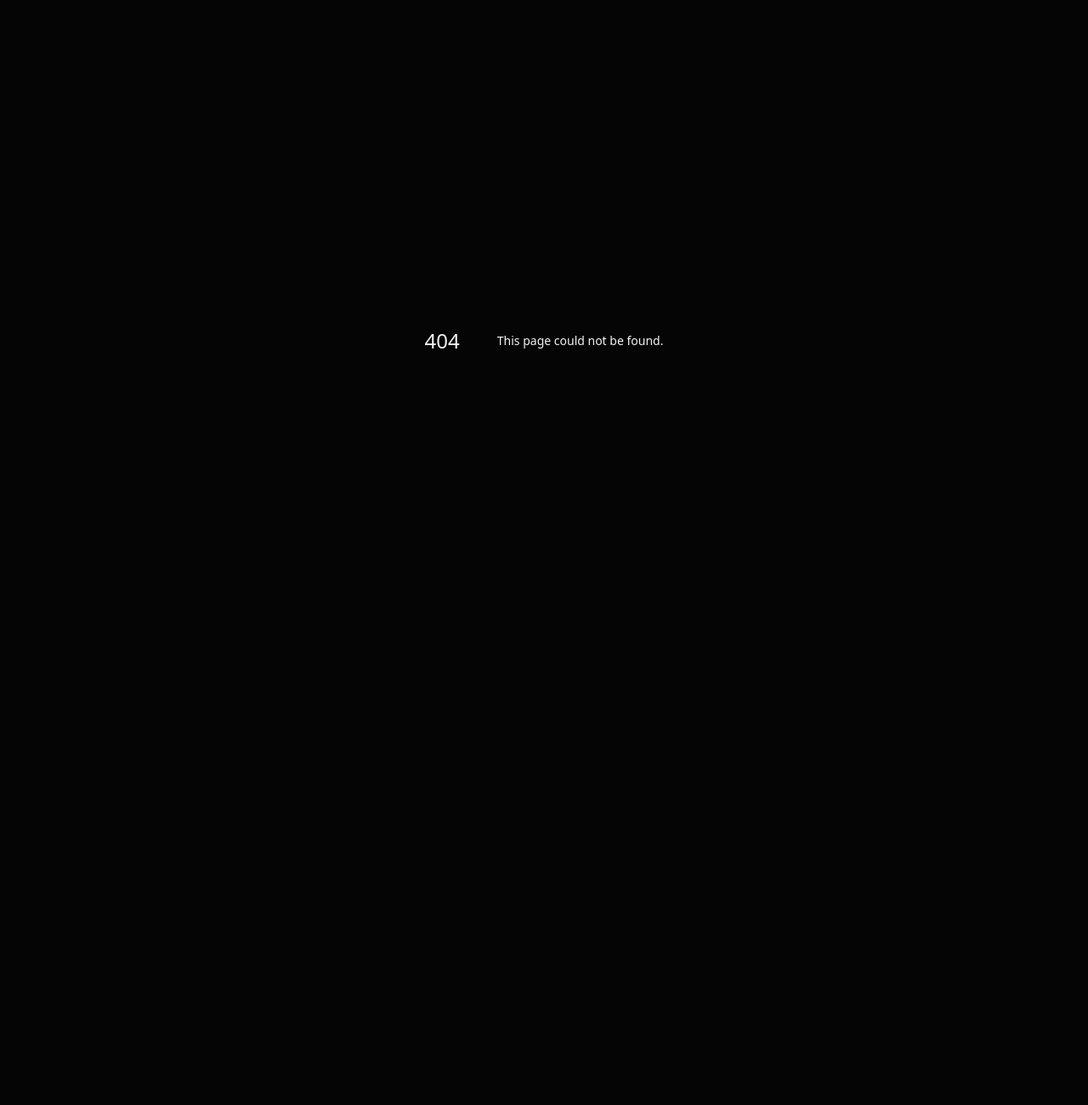
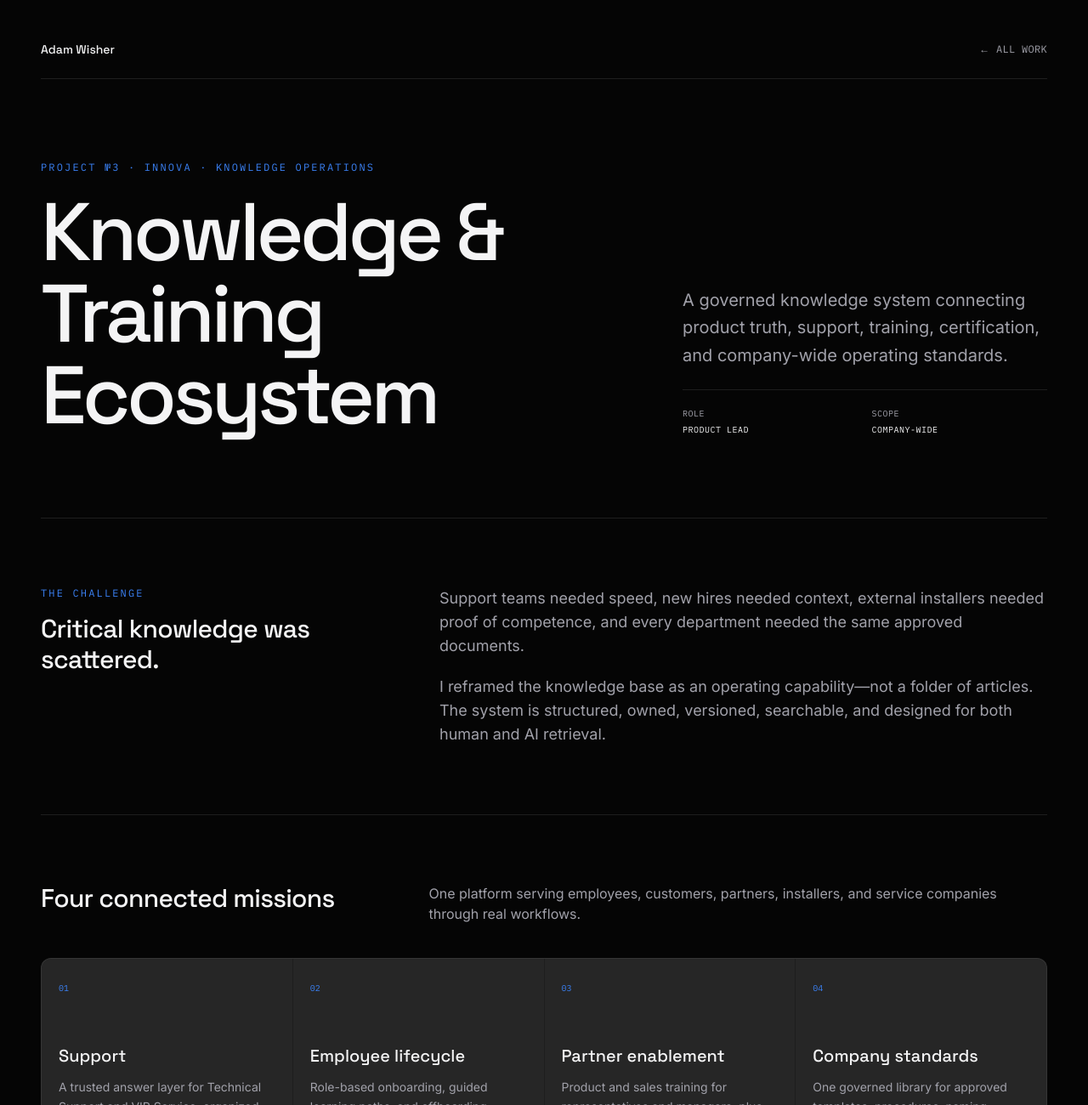
Before and after one commit to wisheradam/adamwisher-portfolio, a Next.js app: page /work/innova-knowledge-base in a window 1280 px wide. Before the commit this address had no page. Shown: the top 1300 px of the page at 85% size. Before the commit the page ends 800 px from the top, so only its background shows below. Built offline with nearby package versions, Linux system fonts and the light colour scheme.

Commit message:
Add Project 03 INNOVA knowledge ecosystem case study

```diff
--- /dev/null
+++ b/app/work/innova-knowledge-base/page.tsx
@@ -0,0 +1,128 @@
+import type { Metadata } from "next";
+import Link from "next/link";
+
+export const metadata: Metadata = {
+  title: "Project №3 · INNOVA Knowledge & Training Ecosystem — Adam Wisher",
+  description:
+    "A governed company knowledge ecosystem connecting support, onboarding, partner training, certification, and document standards.",
+};
+
+const missions = [
+  ["01", "Support", "A trusted answer layer for Technical Support and VIP Service, organized by product, generation, symptom, and task."],
+  ["02", "Employee lifecycle", "Role-based onboarding, guided learning paths, and offboarding checklists that retain operational knowledge."],
+  ["03", "Partner enablement", "Product and sales training for representatives and managers, plus structured certification for installers and repair companies."],
+  ["04", "Company standards", "One governed library for approved templates, procedures, naming conventions, and controlled company files."],
+];
+
+const layers = [
+  ["Product truth", "ERP · CRM · PDM"],
+  ["Knowledge layer", "Articles · Media · Files"],
+  ["Governance", "Owners · Review · Versions"],
+  ["Delivery", "Web · AI · Support · Training"],
+];
+
+const outcomes = [
+  "Faster and more consistent support answers",
+  "Shorter onboarding for employees and partners",
+  "Traceable installer and service-company certification",
+  "Fewer duplicated, outdated, or locally stored files",
+  "A machine-readable foundation for an AI assistant",
+  "A repeatable publishing and review process",
+];
+
+export default function InnovaKnowledgeBasePage() {
+  return (
+    <main className="min-h-screen">
+      <div className="mx-auto max-w-7xl px-6 py-8 lg:px-12 lg:py-12">
+        <header className="flex items-center justify-between border-b border-border pb-6">
+          <Link href="/" className="focus-ring rounded-sm font-display text-sm font-medium">Adam Wisher</Link>
+          <Link href="/work" className="focus-ring rounded-sm font-mono text-xs uppercase tracking-wide text-muted-foreground transition-colors hover:text-foreground">← All work</Link>
+        </header>
+
+        <article>
+          <section className="grid gap-10 border-b border-border py-16 lg:grid-cols-[1.25fr_0.75fr] lg:py-24">
+            <div>
+              <p className="font-mono text-xs uppercase tracking-[0.18em] text-accent">Project №3 · INNOVA · Knowledge Operations</p>
+              <h1 className="mt-5 max-w-5xl font-display text-5xl font-medium leading-[0.94] tracking-[-0.05em] sm:text-7xl lg:text-8xl">Knowledge & Training Ecosystem</h1>
+            </div>
+            <div className="flex flex-col justify-end gap-6">
+              <p className="max-w-xl text-xl leading-relaxed text-muted-foreground">A governed knowledge system connecting product truth, support, training, certification, and company-wide operating standards.</p>
+              <div className="grid grid-cols-2 gap-4 border-t border-border pt-5 font-mono text-[10px] uppercase tracking-wider text-muted-foreground">
+                <span>Role<br /><strong className="mt-1 block font-normal text-foreground">Product Lead</strong></span>
+                <span>Scope<br /><strong className="mt-1 block font-normal text-foreground">Company-wide</strong></span>
+              </div>
+            </div>
+          </section>
+
+          <section className="grid gap-10 border-b border-border py-14 lg:grid-cols-[0.75fr_1.25fr] lg:py-20">
+            <div>
+              <p className="font-mono text-xs uppercase tracking-[0.18em] text-accent">The challenge</p>
+              <h2 className="mt-4 font-display text-3xl font-medium tracking-tight">Critical knowledge was scattered.</h2>
+            </div>
+            <div className="max-w-3xl space-y-5 text-base leading-relaxed text-muted-foreground sm:text-lg">
+              <p>Support teams needed speed, new hires needed context, external installers needed proof of competence, and every department needed the same approved documents.</p>
+              <p>I reframed the knowledge base as an operating capability—not a folder of articles. The system is structured, owned, versioned, searchable, and designed for both human and AI retrieval.</p>
+            </div>
+          </section>
+
+          <section className="border-b border-border py-14 lg:py-20">
+            <div className="mb-10 grid gap-5 lg:grid-cols-[0.75fr_1.25fr]">
+              <h2 className="font-display text-3xl font-medium tracking-tight">Four connected missions</h2>
+              <p className="max-w-2xl text-muted-foreground">One platform serving employees, customers, partners, installers, and service companies through real workflows.</p>
+            </div>
+            <ol className="grid gap-px overflow-hidden rounded-lg border border-border bg-border lg:grid-cols-4">
+              {missions.map(([number, title, text]) => (
+                <li key={number} className="min-h-72 bg-surface p-5">
+                  <span className="font-mono text-[10px] text-accent">{number}</span>
+                  <h3 className="mt-14 font-display text-xl font-medium">{title}</h3>
+                  <p className="mt-3 text-sm leading-relaxed text-muted-foreground">{text}</p>
+                </li>
+              ))}
+            </ol>
+          </section>
+
+          <section className="grid gap-10 border-b border-border py-14 lg:grid-cols-[0.75fr_1.25fr] lg:py-20">
+            <div>
+              <p className="font-mono text-xs uppercase tracking-[0.18em] text-accent">System architecture</p>
+              <h2 className="mt-4 font-display text-3xl font-medium tracking-tight">From product truth to usable knowledge.</h2>
+            </div>
+            <ol className="grid gap-px overflow-hidden rounded-lg border border-border bg-border sm:grid-cols-2">
+              {layers.map(([title, detail], index) => (
+                <li key={title} className="min-h-36 bg-background p-5">
+                  <span className="font-mono text-[10px] text-accent">0{index + 1}</span>
+                  <h3 className="mt-7 font-display text-lg font-medium">{title}</h3>
+                  <p className="mt-2 font-mono text-[10px] uppercase tracking-wider text-muted-foreground">{detail}</p>
+                </li>
+              ))}
+            </ol>
+          </section>
+
+          <section className="grid gap-10 border-b border-border py-14 lg:grid-cols-[0.75fr_1.25fr] lg:py-20">
+            <div>
+              <p className="font-mono text-xs uppercase tracking-[0.18em] text-accent">Governance</p>
+              <h2 className="mt-4 font-display text-3xl font-medium tracking-tight">Content is a product.</h2>
+            </div>
+            <div className="max-w-3xl space-y-5 text-base leading-relaxed text-muted-foreground sm:text-lg">
+              <p>Each knowledge domain has an accountable owner. Critical content follows a controlled lifecycle: draft, expert review, approval, publication, scheduled review, and archive.</p>
+              <p>Revision history, effective dates, and feedback from support cases keep the system trustworthy as products, organizations, and markets change.</p>
+            </div>
+          </section>
+
+          <section className="grid gap-10 border-b border-border py-14 lg:grid-cols-[0.75fr_1.25fr] lg:py-20">
+            <div>
+              <p className="font-mono text-xs uppercase tracking-[0.18em] text-accent">Designed impact</p>
+              <h2 className="mt-4 font-display text-3xl font-medium tracking-tight">Making knowledge scalable.</h2>
+            </div>
+            <div className="grid grid-cols-1 gap-px overflow-hidden rounded-lg border border-border bg-border sm:grid-cols-2">
+              {outcomes.map((item, index) => <div key={item} className="min-h-28 bg-background p-5"><span className="font-mono text-[10px] text-accent">0{index + 1}</span><p className="mt-4 text-sm leading-relaxed text-muted-foreground">{item}</p></div>)}
+            </div>
+          </section>
+
+          <section className="py-20 text-center sm:py-28">
+            <p className="mx-auto max-w-5xl font-display text-4xl font-medium leading-tight tracking-[-0.035em] sm:text-6xl">One trusted knowledge core.<br /><span className="text-accent">Every audience. Every workflow.</span></p>
+          </section>
+        </article>
+      </div>
+    </main>
+  );
+}
```
